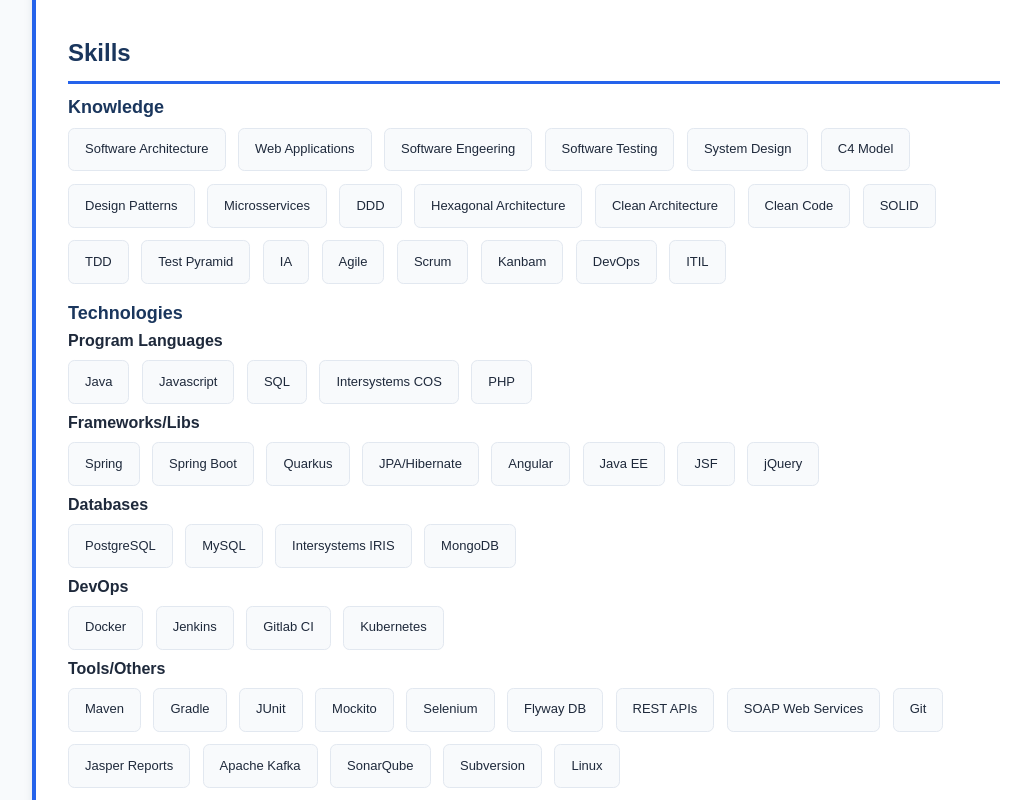
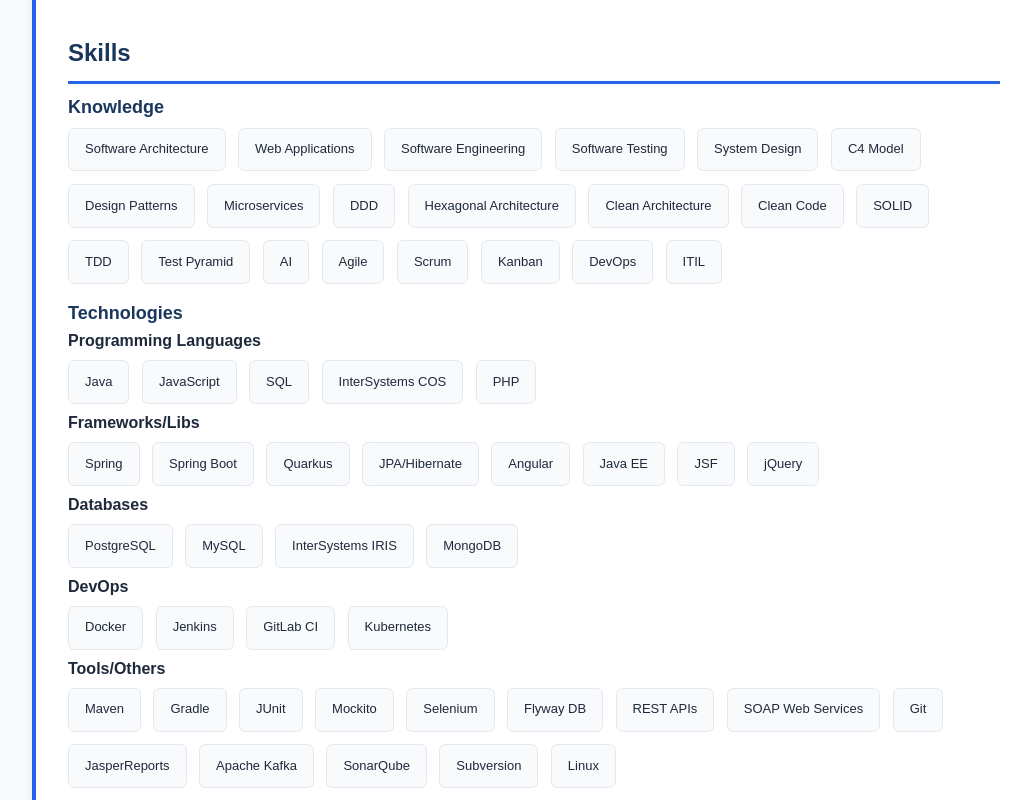
Before and after one commit to rogeriogentil/rogeriogentil.github.io, a plain HTML site: page index.html in a window 1280 px wide. Shown: the part 420-1220 px from the top of the page, without its empty margins (108-1139 px from the left). Drawn offline with nearby package versions, Linux system fonts and the light colour scheme.

Commit message:
Fix typos, capitalization and date formatting in content
Co-Authored-By: Claude Sonnet 5.5 <noreply@anthropic.com>

```diff
--- a/index.html
+++ b/index.html
@@ -90,7 +90,7 @@
 </head>
 <body>
 	<h1>Rogerio J. Gentil</h1>
-	<p>My personal Github Page.</p>
+	<p>My personal GitHub Page.</p>
 
 	<section>
 		<h2>About Me</h2>
@@ -116,12 +116,12 @@
 
 			<span class="tag">Software Architecture</span>
 			<span class="tag">Web Applications</span>
-			<span class="tag">Software Engeering</span>
+			<span class="tag">Software Engineering</span>
 			<span class="tag">Software Testing</span>
 			<span class="tag">System Design</span>
 			<span class="tag">C4 Model</span>
 			<span class="tag">Design Patterns</span>
-			<span class="tag">Microsservices</span>
+			<span class="tag">Microservices</span>
 			<span class="tag">DDD</span>
 			<span class="tag">Hexagonal Architecture</span>
 			<span class="tag">Clean Architecture</span>
@@ -129,10 +129,10 @@
 			<span class="tag">SOLID</span>
 			<span class="tag">TDD</span>
 			<span class="tag">Test Pyramid</span>
-			<span class="tag">IA</span>
+			<span class="tag">AI</span>
 			<span class="tag">Agile</span>
 			<span class="tag">Scrum</span>
-			<span class="tag">Kanbam</span>
+			<span class="tag">Kanban</span>
 			<span class="tag">DevOps</span>
 			<span class="tag">ITIL</span>
 		</div>
@@ -140,11 +140,11 @@
 		<div>
 			<h3>Technologies</h3>
 
-			<h4>Program Languages</h4>
+			<h4>Programming Languages</h4>
 			<span class="tag">Java</span>
-			<span class="tag">Javascript</span>
+			<span class="tag">JavaScript</span>
 			<span class="tag">SQL</span>
-			<span class="tag">Intersystems COS</span>
+			<span class="tag">InterSystems COS</span>
 			<span class="tag">PHP</span>
 
 			<h4>Frameworks/Libs</h4>
@@ -160,13 +160,13 @@
 			<h4>Databases</h4>
 			<span class="tag">PostgreSQL</span>
 			<span class="tag">MySQL</span>
-			<span class="tag">Intersystems IRIS</span>
+			<span class="tag">InterSystems IRIS</span>
 			<span class="tag">MongoDB</span>
 
 			<h4>DevOps</h4>
 			<span class="tag">Docker</span>
 			<span class="tag">Jenkins</span>
-			<span class="tag">Gitlab CI</span>
+			<span class="tag">GitLab CI</span>
 			<span class="tag">Kubernetes</span>
 
 			<h4>Tools/Others</h4>
@@ -179,7 +179,7 @@
 			<span class="tag">REST APIs</span>
 			<span class="tag">SOAP Web Services</span>
 			<span class="tag">Git</span>
-			<span class="tag">Jasper Reports</span>
+			<span class="tag">JasperReports</span>
 			<span class="tag">Apache Kafka</span>
 			<span class="tag">SonarQube</span>
 			<span class="tag">Subversion</span>
@@ -199,7 +199,7 @@
 			<p>Job Description</p>
 
 			<h3>Senior Software Engineer at <a href="https://ciandt.com" target="_blank">CI&T</a></h3>
-			<span>Oct 2021 - Feb - 2024</span>
+			<span>Oct 2021 - Feb 2024</span>
 			<p>Job Description</p>
 
 			<h3>Information Technology Analyst at <a href="https://www.ufscar.br" target="_blank">Federal University of São Carlos</a></h3>
@@ -218,7 +218,7 @@
 			<span>Apr 2008 - Oct 2010</span>
 			<p>Job Description</p>
 
-			<h3>Intern  at <a href="https://www.ufscar.br" target="_blank">Federal University of São Carlos</a></h3>
+			<h3>Intern at <a href="https://www.ufscar.br" target="_blank">Federal University of São Carlos</a></h3>
 			<span>Apr 2008 - Oct 2010</span>
 			<p>Job Description</p>
 		</div>
@@ -227,10 +227,10 @@
 	<section>
 		<h2>Education</h2>
 		<div>
-			<h3>Master's Degree in Software Engeering from <a href="http://ppgcc.dc.ufscar.br" target="_blank">Federal University of São Carlos (UFSCar)</a></h3>
+			<h3>Master's Degree in Software Engineering from <a href="http://ppgcc.dc.ufscar.br" target="_blank">Federal University of São Carlos (UFSCar)</a></h3>
 			<span>2017 - 2020</span>
 
-			<h3>Graduate's Degree (Specialization) in Software Development for Web from <a href="https://www.latosensudc.ufscar.br" target="_blank">Federal University of São Carlos (UFSCar)</a></h3>
+			<h3>Postgraduate Degree (Specialization) in Software Development for Web from <a href="https://www.latosensudc.ufscar.br" target="_blank">Federal University of São Carlos (UFSCar)</a></h3>
 			<span>2012 - 2013</span>
 
 			<h3>Bachelor's Degree in Computational Mathematics from <a href="https://www.unicep.edu.br" target="_blank">Central Paulista University Center (UNICEP)</a></h3>
```
